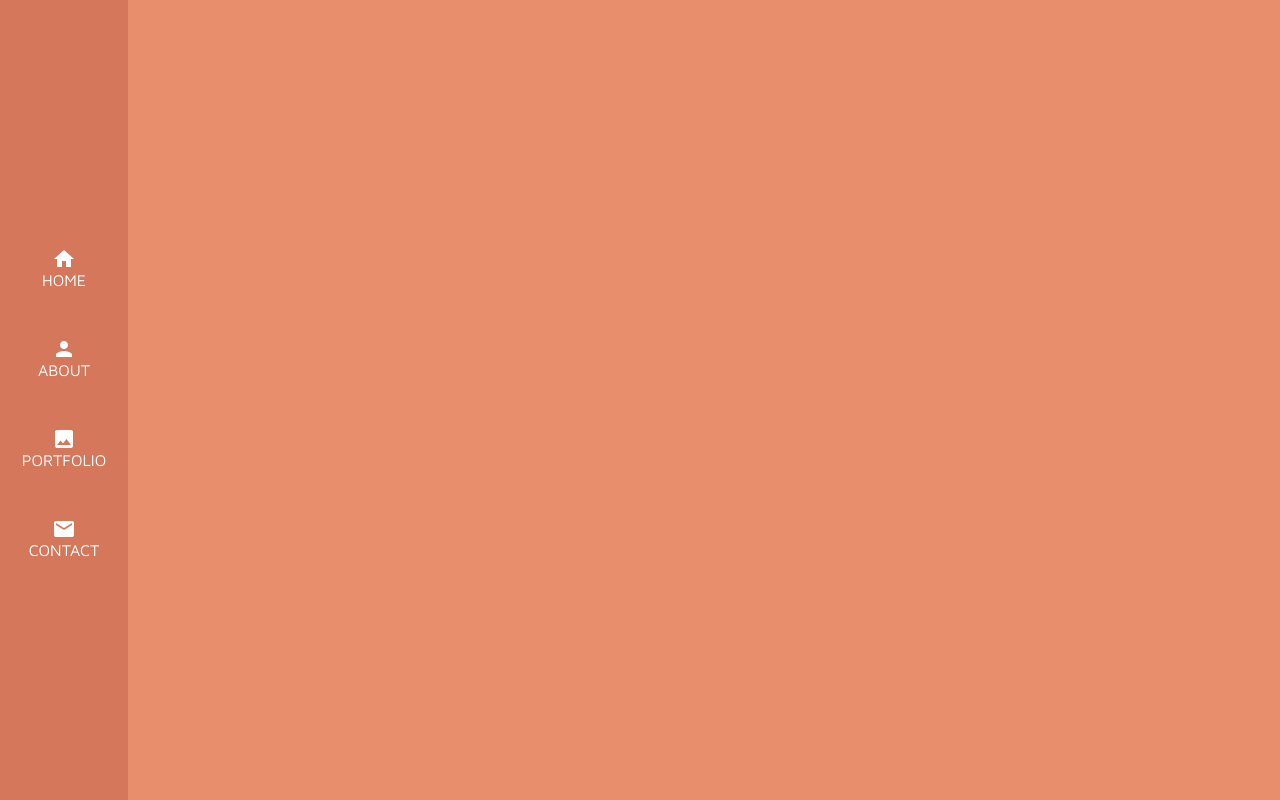
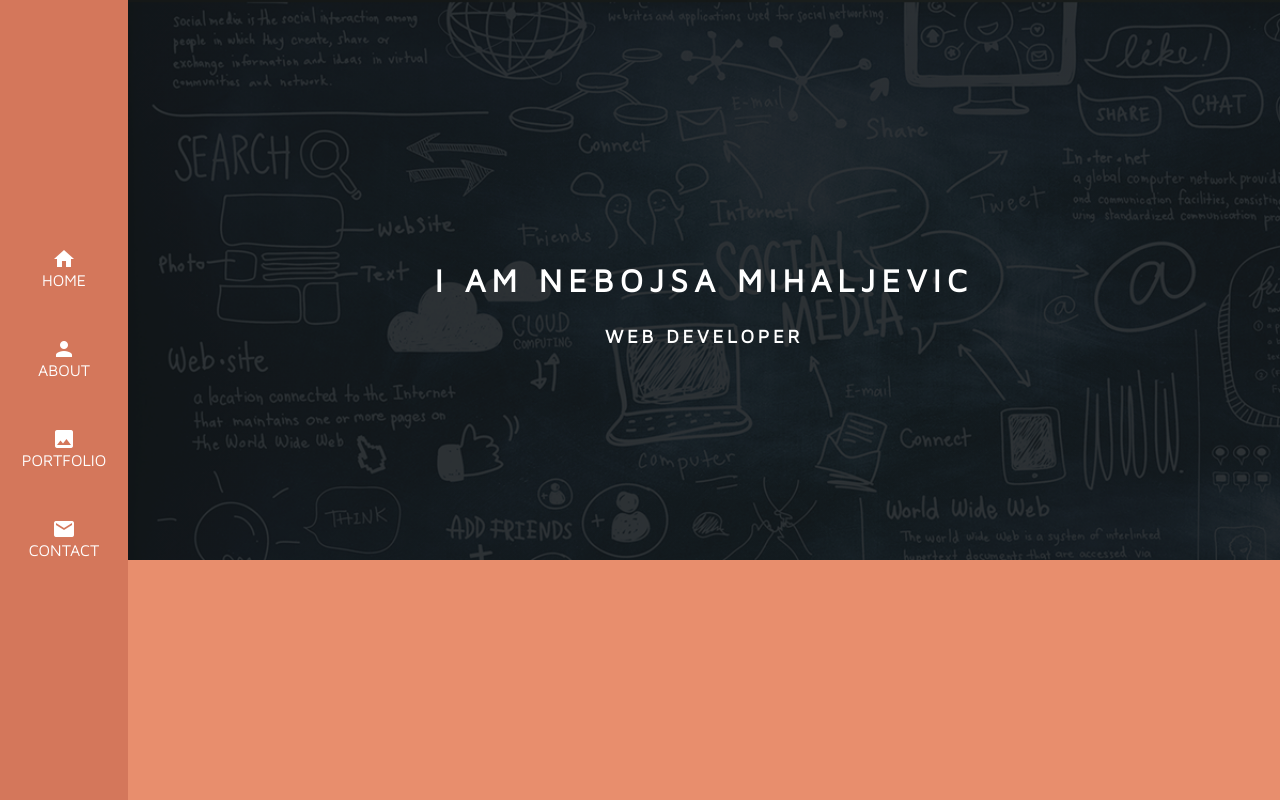
Before and after one commit to micneli/portfolio, a PHP site: page / in a window 1280 px wide. Run offline with PHP 8.4, Linux system fonts and the light colour scheme.

Commit message:
added section main

```diff
--- a/assets/css/style.css
+++ b/assets/css/style.css
@@ -8,7 +8,7 @@
 body {
   background-color: #E88E6D;
   height: 100vh;
-
+  display: flex;
 }
 
 aside {
@@ -52,3 +52,32 @@ p {
   width: 100%;
   cursor: pointer;
 }
+
+.home {
+  position: relative;
+  width: 90%;
+  height: 70vh;
+  background-image: linear-gradient(rgba(0, 0, 0, 0.2), rgba(0, 0, 0, 0.2)), url('../img/background_main.png');
+  background-size: cover;
+}
+
+.home h1 {
+  position: absolute;
+  color: white;
+  font-size: 2em;
+  letter-spacing: 0.2em;
+  text-transform: uppercase;
+  top: 50%;
+  left: 50%;
+  transform: translate(-50%, -50%);
+}
+
+.home h3 {
+  position: absolute;
+  color: white;
+  text-transform: uppercase;
+  letter-spacing: 0.2em;
+  top: 60%;
+  left: 50%;
+  transform: translate(-50%, -50%);
+}
--- a/index.html
+++ b/index.html
@@ -38,5 +38,9 @@
     </nav>
   </aside>
 
+  <main class="home" id="home">
+    <h1>I am Nebojsa Mihaljevic</h1>
+    <h3>web developer</h3>
+  </main>
 </body>
 </html>
```
Also changed, not shown: assets/img/background_main.png (added).
